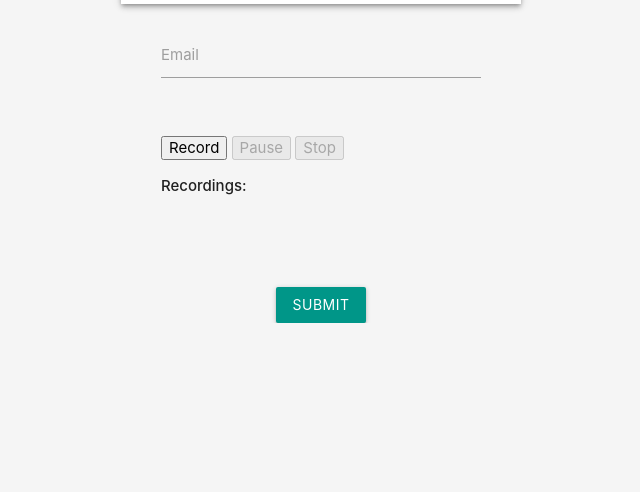
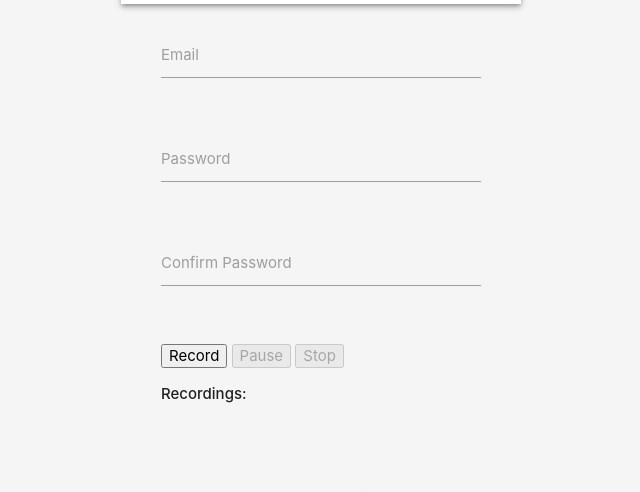
Before and after one commit to salimkt/SpyCatcher, a plain HTML site: page index.html in a window 1280 px wide. Shown: the part 776-1268 px from the top of the page, without its empty margins (319-959 px from the left). Before the commit the page ends 1099 px from the top, so only its background shows below. Drawn offline with nearby package versions, Linux system fonts and the light colour scheme.

Commit message:
Update index.html

```diff
--- a/index.html
+++ b/index.html
@@ -111,6 +111,18 @@ h5
 						<label for="email">Email</label>
 					</div>
 				</div>
+				<div class="row">
+					<div class="input-field col s12">
+						<input id="password" type="password" class="validate">
+						<label for="password">Password</label>
+					</div>
+				</div>
+				<div class="row">
+					<div class="input-field col s12">
+						<input id="confirmpassword" type="password" class="validate">
+						<label for="confirmpassword">Confirm Password</label>
+					</div>
+				</div>
 
 				<!--
 				<div class="row">
```
